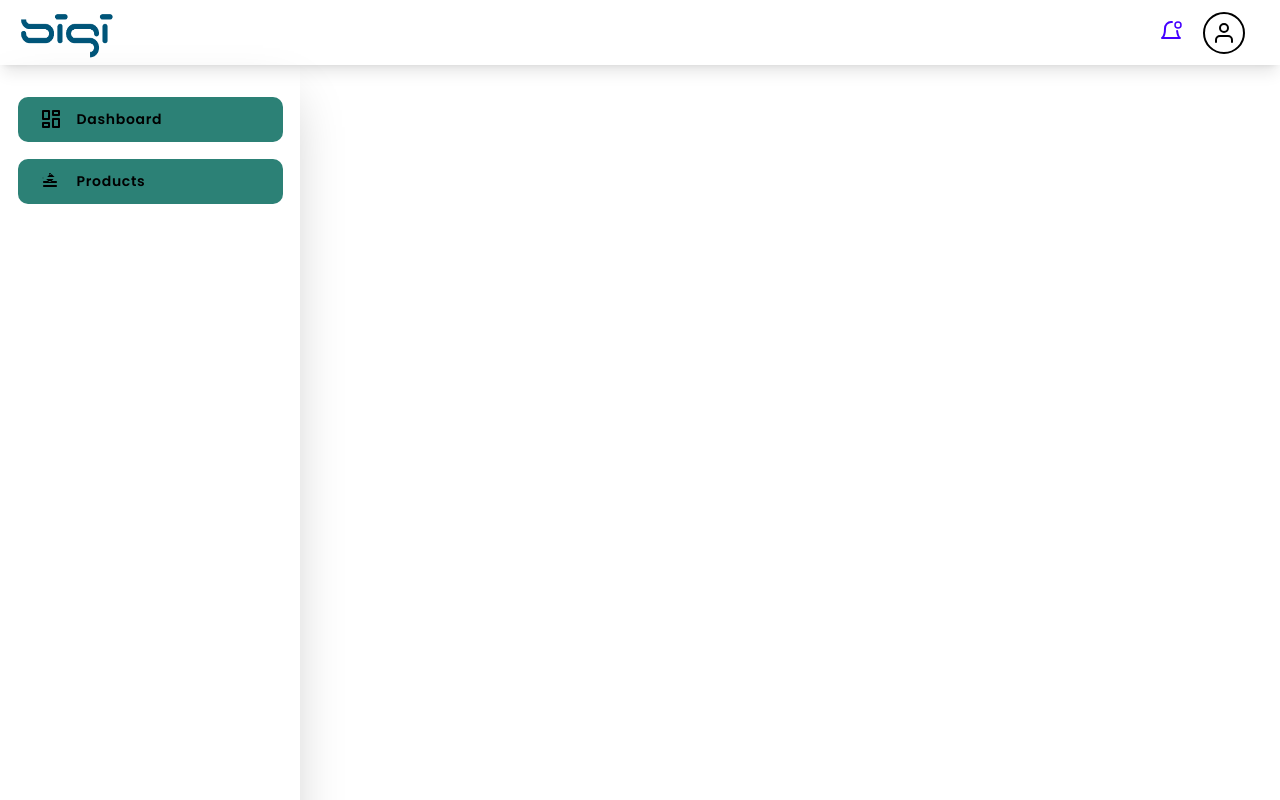
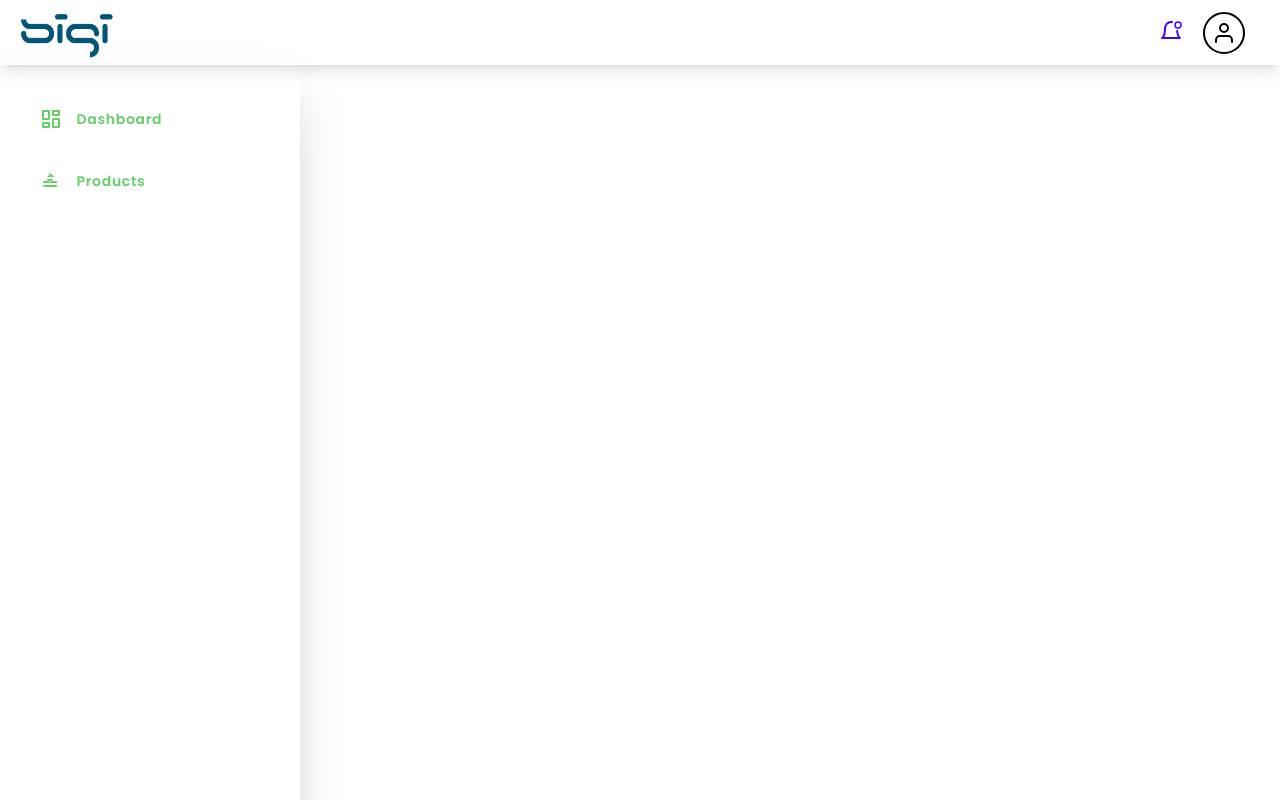
Before and after one commit to Arjunarunachalan/sigi_frontend, a React (Create React App) app: page / in a window 1280 px wide. Built offline with nearby package versions, Linux system fonts and the light colour scheme.

Commit message:
color changed on sidebar links

```diff
--- a/src/Layouts/Sidebar.jsx
+++ b/src/Layouts/Sidebar.jsx
@@ -12,7 +12,7 @@ const Sidebar = () => {
       link: "/",
     },
     {
-      icon: <ProductIcon />,
+      icon: <ProductIcon fill="#66CE69" />,
       title: "Products",
       link: "/products",
     },
@@ -29,12 +29,12 @@ const Sidebar = () => {
               <div
                 role="button"
                 onClick={()=>navigateToHref(data.link)}
-                className={`w-full flex justify-start items-center px-6 py-3 bg-primary-green rounded-[10px] ${
+                className={`w-full flex justify-start items-center px-6 py-3 rounded ${
                   window.location.pathname == data.link && "bg-hover-color-400"
                 } ${Styles["nav-link"]}`}
               >
                 {data.icon}
-                <span className="ml-4 font-semibold tracking-wider"> {data.title} </span>
+                <span className="ml-4 font-semibold tracking-wider text-red-500"> {data.title} </span>
               </div>
           </li>
         ))}
--- a/src/Layouts/layouts.module.css
+++ b/src/Layouts/layouts.module.css
@@ -1,4 +1,11 @@
 .nav-link:hover{
-    background:#79b59a;
-    color: white;
+    background:#c6f6d5;
+    color: #66CE69;
 }
+.nav-link:active{
+    background:#66CE69;
+    color:white;
+}
+.nav-link{
+    color:#66CE69
+}
--- a/tailwind.config.js
+++ b/tailwind.config.js
@@ -5,7 +5,7 @@ module.exports = {
     extend: {},
     colors: {
       'hover-color':'#79b59a',
-      'primary-green': '#2c8176',
+      'primary-green': '#66CE69',
 
 
 
```
